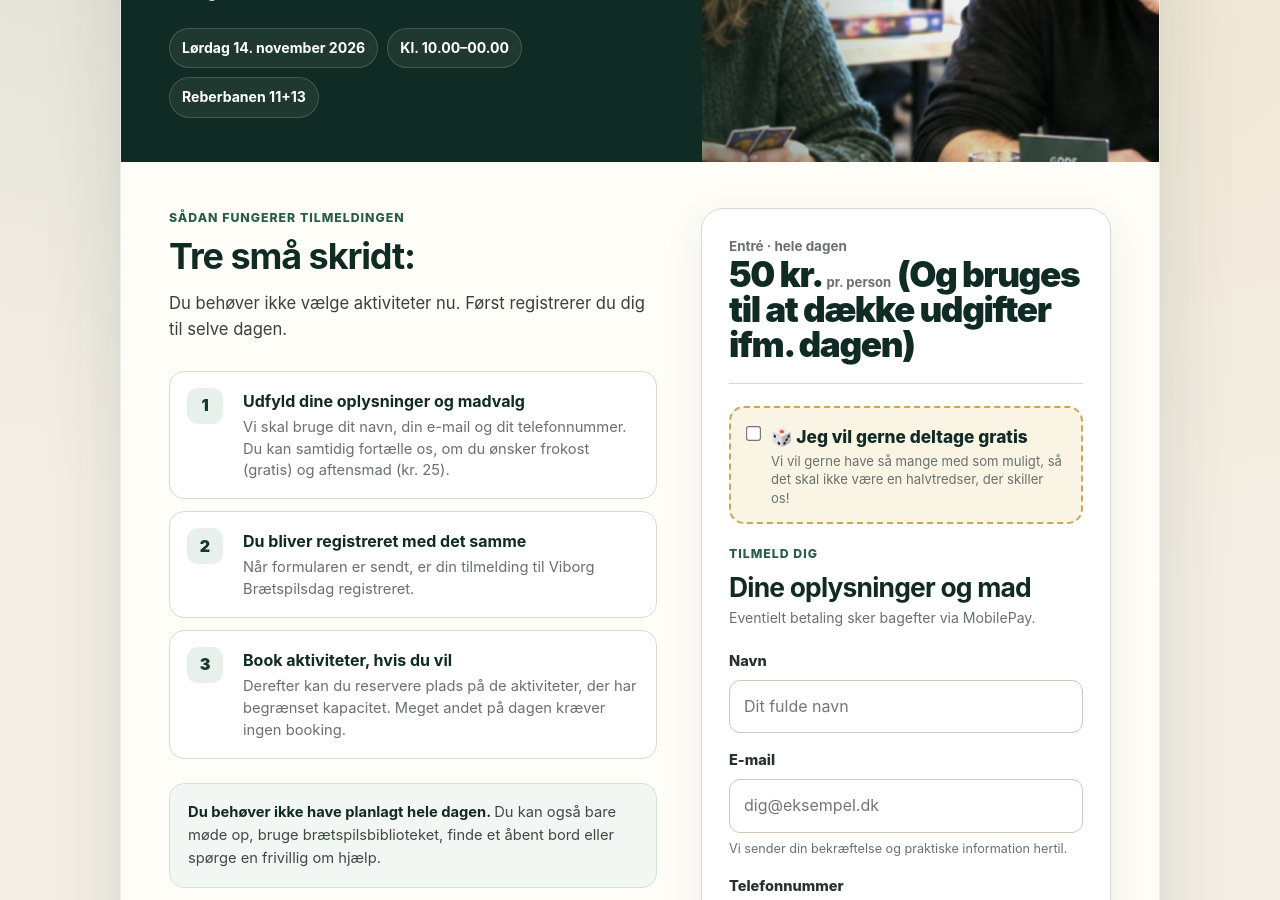
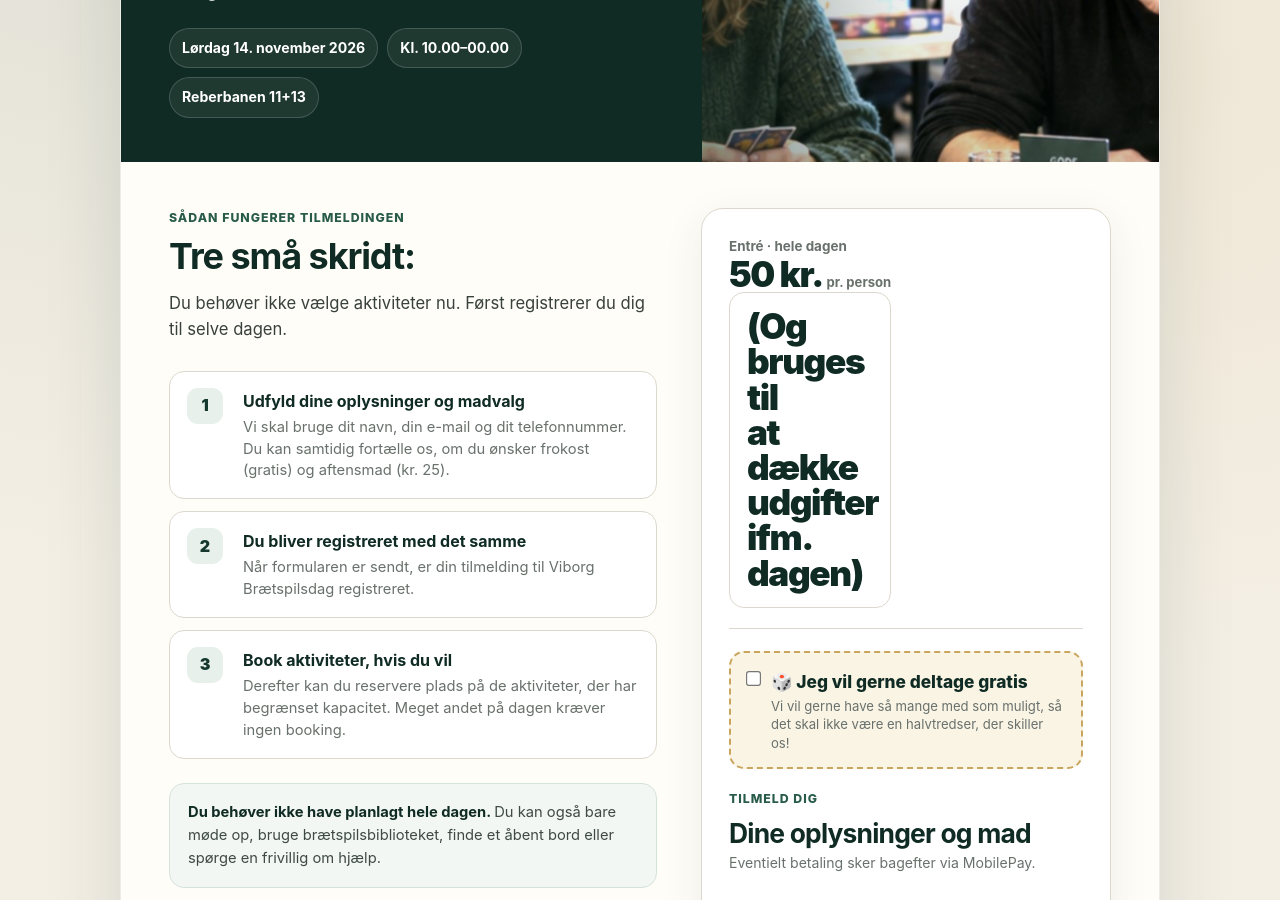
Before and after one commit to Andrejao/spilex, a Jekyll site: the page built from tilmelding.html, in a window 1280 px wide and 900 px high, scrolled down 411 px. Built offline with Jekyll 4.4.1, drawn with Linux system fonts in a browser that asks for light colours.

Commit message:
Update tilmelding.html

```diff
--- a/tilmelding.html
+++ b/tilmelding.html
@@ -1127,7 +1127,7 @@ permalink: /tilmelding/
   <span id="entrePrice">50 kr.</span>
   <small>pr. person</small>
        <span>
-(Og bruges til at dække udgifter ifm. dagen)
+     <div class="step">(Og bruges til at dække udgifter ifm. dagen)</div>
                 </span>
 </div>
               </div>
```
